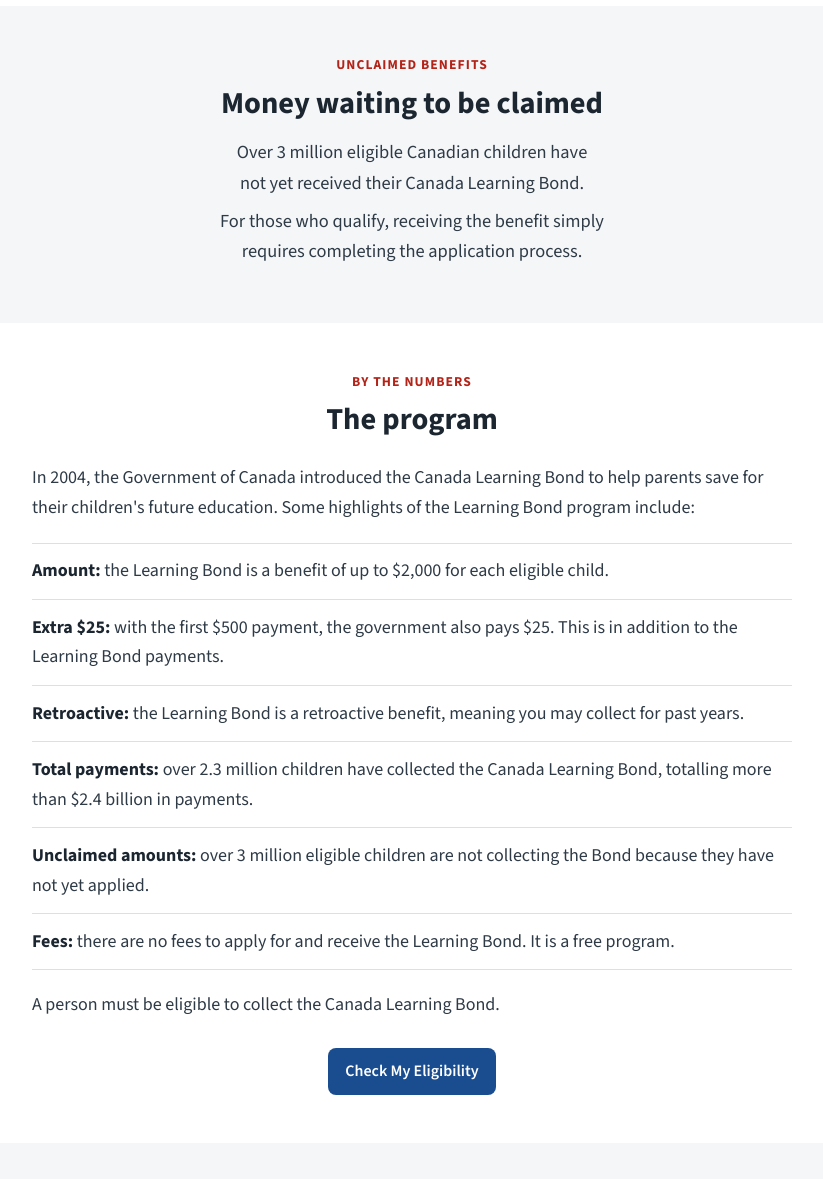
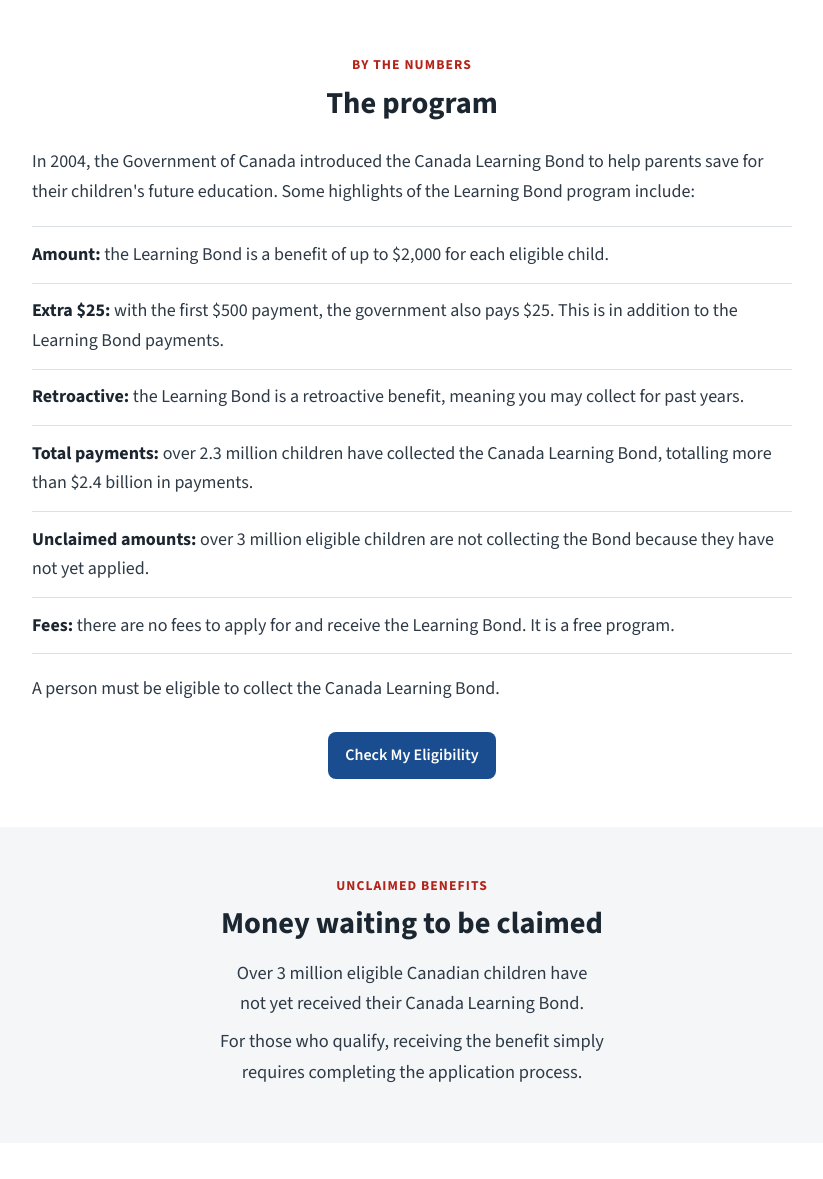
Before and after one commit to SirWonderlot/learningbonds.ca, a plain HTML site: page _mockups/home-new.html in a window 1280 px wide. Shown: the part 1121-2300 px from the top of the page, without its empty margins (228-1051 px from the left). Drawn offline with Linux system fonts and the light colour scheme.

Commit message:
Mock-up: By the numbers moved to third
Co-Authored-By: Claude Opus 5.5 <noreply@anthropic.com>

```diff
--- a/_mockups/home-new.html
+++ b/_mockups/home-new.html
@@ -91,14 +91,6 @@
         <p class="motto-text">There are <b>no fees</b> to apply for the <span class="nw">Learning Bond.</span></p>
       </div>
     </section>
-    <section class="section alt what-is">
-      <div class="wrap">
-        <span class="eyebrow">Unclaimed benefits</span>
-        <h2>Money waiting to be claimed</h2>
-        <p>Over 3 million eligible Canadian children have not yet received their <span class="nw">Canada Learning Bond.</span></p>
-        <p>For those who qualify, receiving the benefit simply requires completing the <span class="nw">application process.</span></p>
-      </div>
-    </section>
     <section class="section program">
       <div class="wrap">
         <div class="program-head">
@@ -118,7 +110,15 @@
         <div class="program-cta"><a class="btn" href="/eligibility/">Check My Eligibility</a></div>
       </div>
     </section>
-    <section class="section alt">
+    <section class="section alt what-is">
+      <div class="wrap">
+        <span class="eyebrow">Unclaimed benefits</span>
+        <h2>Money waiting to be claimed</h2>
+        <p>Over 3 million eligible Canadian children have not yet received their <span class="nw">Canada Learning Bond.</span></p>
+        <p>For those who qualify, receiving the benefit simply requires completing the <span class="nw">application process.</span></p>
+      </div>
+    </section>
+    <section class="section">
       <div class="wrap">
         <div class="program-head">
           <span class="eyebrow">How do I collect this benefit?</span>
```
